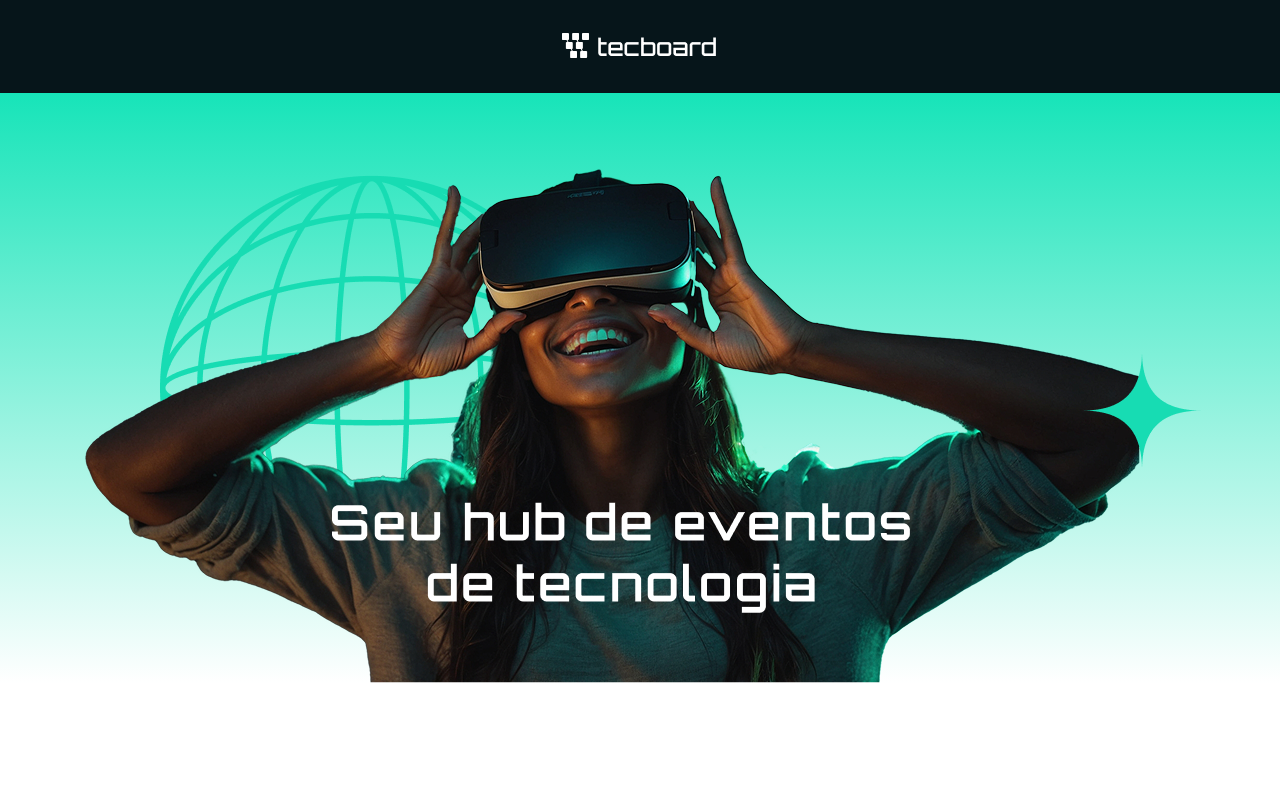
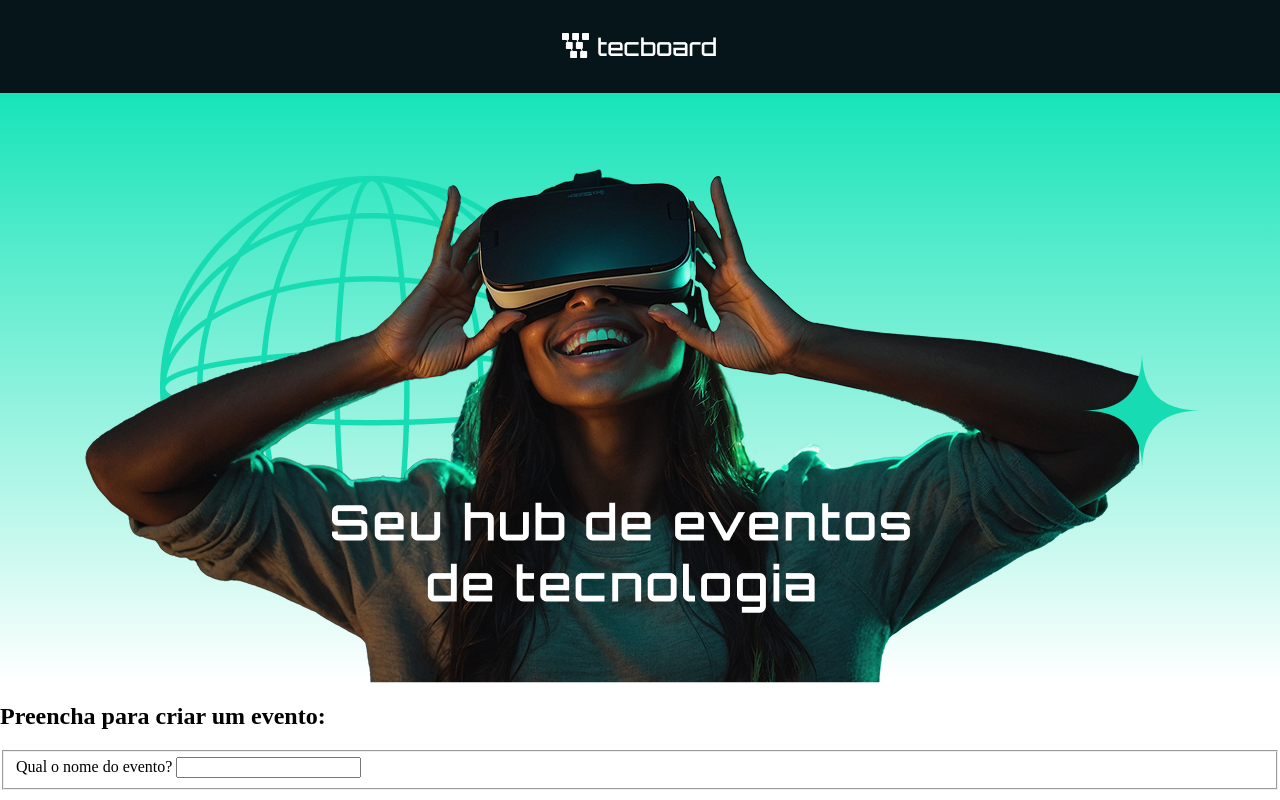
Before and after one commit to FGhiraldeli/react-alura, a React (Vite) app in the folder tecboard/: page / in a window 1280 px wide. Built offline with nearby package versions, Linux system fonts and the light colour scheme.

Commit message:
First form component

```diff
--- a/tecboard/src/App.jsx
+++ b/tecboard/src/App.jsx
@@ -25,6 +25,7 @@ function App() {
       <section>
         <img Src='/banner.png' alt=''></img>
       </section>
+      <FormularioDeEvento />
     </main>
   );
 }
```
